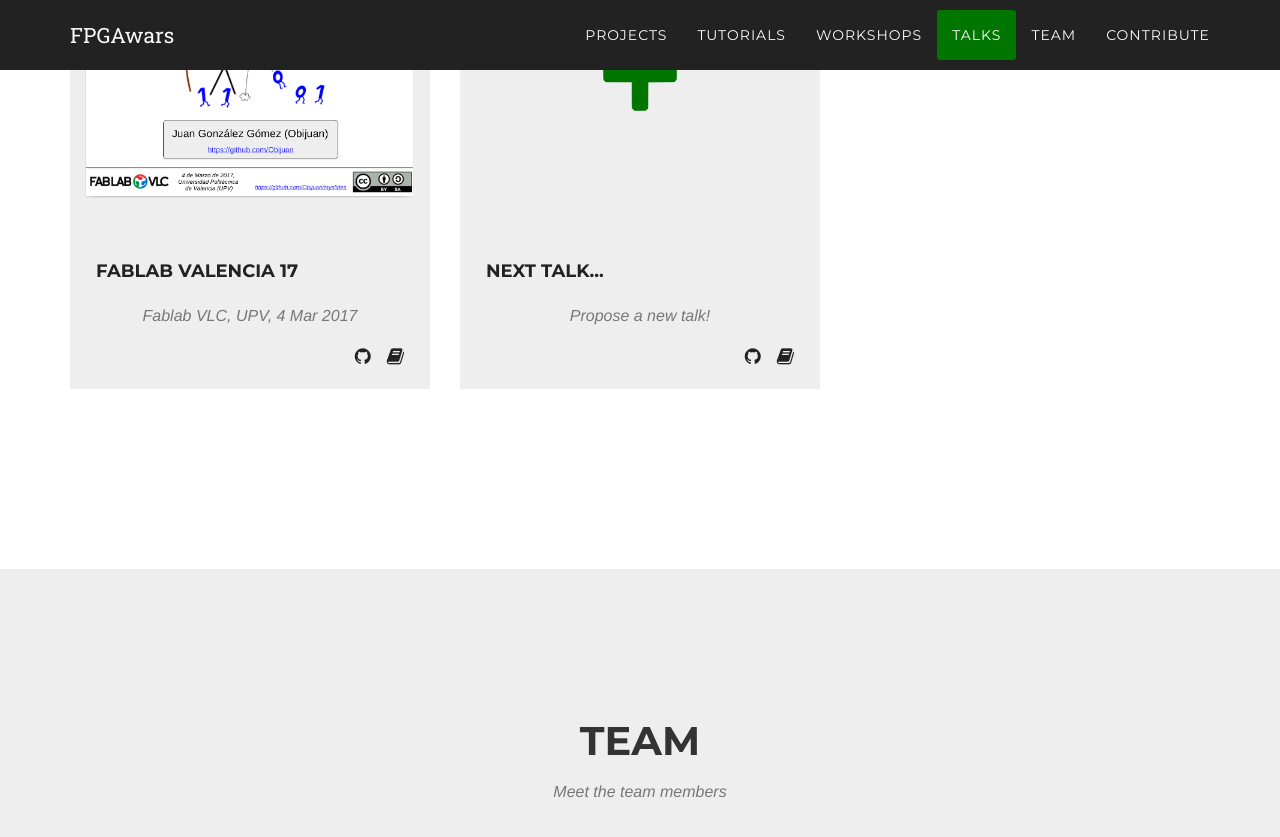
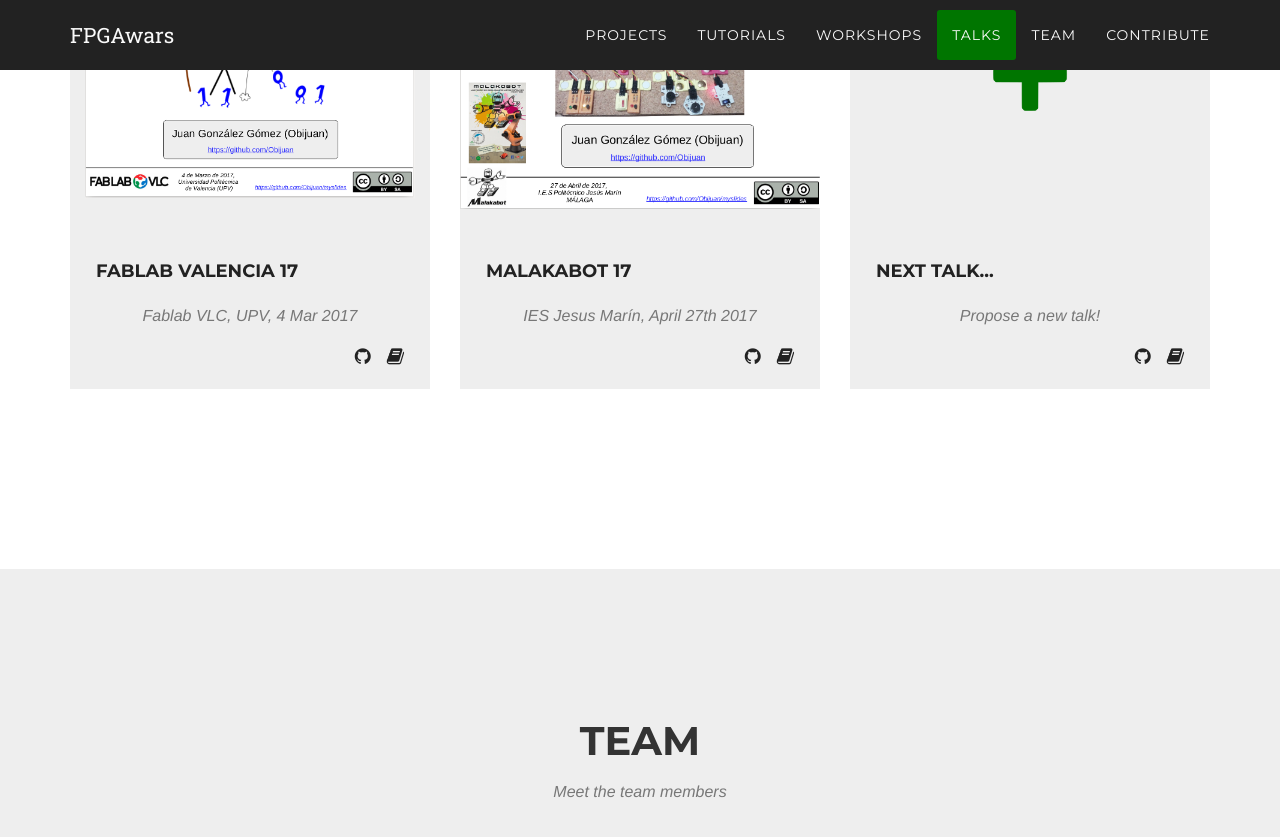
Before and after one commit to FPGAwars/fpgawars.github.io, a Jekyll site: the page built from index.html, in a window 1280 px wide and 900 px high, scrolled down 8415 px. Shown: the top 837 px of the window. Built offline with Jekyll 4.4.1, drawn with Linux system fonts in a browser that asks for light colours; some web fonts are replaced.

Commit message:
Malakabot 2017 talk added

```diff
--- a/_data/strings.yml
+++ b/_data/strings.yml
@@ -315,6 +315,14 @@ fablab-valencia-17-desc:
   en: Fablab VLC, UPV, 4 Mar 2017
   es: Fablab VLC, UPV, 4 Mar 2017
 
+Malakabot-17:
+  en: Malakabot 17
+  es: Malakabot 17
+
+Malakabot-17-desc:
+  en: IES Jesus Marín, April 27th 2017
+  es: IES Jesus Marín, 27 Abril 2017
+
 next-talk:
   en: Next talk...
   es: Siguiente charla...
```
Also changed, not shown: _content/4.talks.md (+4 -0 lines), img/talks/Malakabot-17.png (added).
